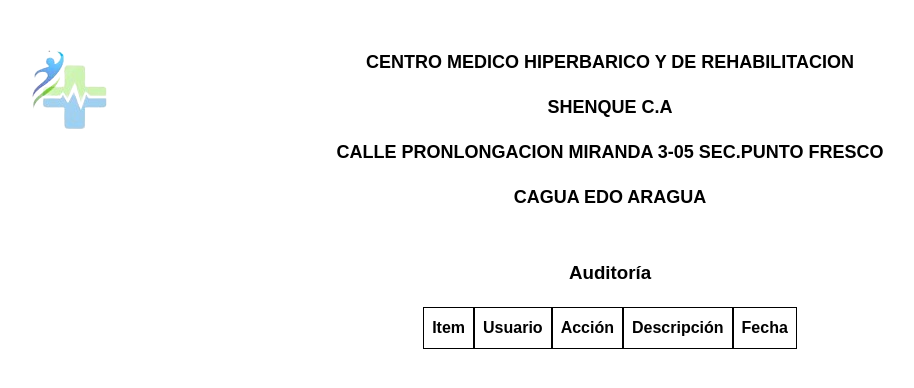
After one commit to BaloaC/SistemaClinico, a PHP site: template views/pdf/pdf_auditoria.php in a window 1280 px wide. The commit adds this page. Shown: the top 388 px of the page, without its empty margins (30-944 px from the left). Run offline with PHP 8.4, Linux system fonts and the light colour scheme; the template is opened without the code that fills it, so the values that code supplies are empty; some libraries are stand-ins or nearby versions.

Commit message:
merge con la auditoria mejorada y filtros

```diff
--- /dev/null
+++ b/assets/js/pdf/pdfAuditoria.js
@@ -0,0 +1,32 @@
+import getAll from "../global/getAll.js";
+
+const data = location.pathname.split("/")[4].split("-");
+
+
+let infoAuditoria;
+if(data[0] === "0"){
+    infoAuditoria = await getAll(`auditoria/consulta`)
+}
+
+let registros = "";
+
+if (infoAuditoria?.length > 0) {
+
+    infoAuditoria.sort((a, b) => b.auditoria_id - a.auditoria_id);
+
+    infoAuditoria.forEach(registro => {
+        registros += `
+            <tr>
+                <td>${registro.auditoria_id}</td>
+                <td>${registro.nombre_usuario}</td>
+                <td>${registro.accion}</td>
+                <td>${registro.descripcion}</td>
+                <td>${registro.fecha_creacion}</td>
+            </tr>
+        `;
+    });
+}
+
+document.getElementById("auditoria-registros").innerHTML = registros;
+
+window.print();
--- a/controllers/PdfController.php
+++ b/controllers/PdfController.php
@@ -16,4 +16,5 @@ class PdfController extends Controller {
     public function pdf_facturaMensajeria(){ return $this->view("pdf/pdf_facturaMensajeria");}
     public function pdf_consultaSeguro(){ return $this->view("pdf/pdf_consultaSeguro");}
     public function pdf_presupuesto(){ return $this->view("pdf/pdf_presupuesto");}
+    public function pdf_auditoria(){ return $this->view("pdf/pdf_auditoria");}
 }
--- a/routes/routes.php
+++ b/routes/routes.php
@@ -38,6 +38,7 @@ Router::get("/pdf/cintillo/:id", PdfController::class . '@pdf_cintillo');
 Router::get("/pdf/facturamensajeria/:id", PdfController::class . '@pdf_facturaMensajeria');
 Router::get("/pdf/consultaseguro/:id", PdfController::class . '@pdf_consultaSeguro');
 Router::get("/pdf/presupuesto/:id", PdfController::class . '@pdf_presupuesto');
+Router::get("/pdf/auditoria/:id", PdfController::class . '@pdf_auditoria');
 
 // //Login - vista
 Router::get('/login', LoginController::class . '@index');
--- a/views/auditoria/index.php
+++ b/views/auditoria/index.php
@@ -63,8 +63,9 @@
                         <!-- </div> -->
                         <button type="button" id="btn-registrar" class="btn btn-sm btn-add d-inline" onclick="filtrarAuditoria(event)"><i class="fas fa-sm fa-filter"></i> Filtrar</button>
                 </div>
-                <div class="col-6 d-flex justify-content-end align-items-center">
-                    <a href="./exportarBd" type="button" id="btn-registrar" class="btn btn-sm btn-add d-inline"><i class="fas fa-sm fa-file-export"></i>Exportar Base de Datos</a>
+                <div class="col-6 d-flex justify-content-end align-items-end flex-column">
+                    <a href="./exportarBd" type="button" id="btn-registrar" class="btn btn-sm btn-add d-inline my-3"><i class="fas fa-sm fa-file-export"></i>Exportar Base de Datos</a>
+                    <a href="#" type="button" id="btn-registrar" class="btn btn-sm btn-add d-inline" onclick="openPopup('pdf/auditoria/0')"><i class="fas fa-sm fa-file-export"></i>Exportar PDF</a>
                 </div>
                 <hr class="border-white">
             </div>
--- /dev/null
+++ b/views/pdf/pdf_auditoria.php
@@ -0,0 +1,130 @@
+<!DOCTYPE html>
+<html>
+
+<head>
+    <meta charset="UTF-8">
+    <title></title>
+    <style>
+        /* Estilos para el encabezado */
+        header {
+            /* background-color: #333;
+            color: #fff; */
+            padding: 20px;
+            /* text-align: center; */
+        }
+
+        header img {
+            text-align: start;
+            position: absolute;
+        }
+
+
+        header h1 {
+            margin: 0;
+        }
+
+        h3, header p {
+            text-align: center;
+        }
+
+        header p {
+            margin: 0;
+            font-size: 18px;
+            text-align: center;
+            line-height: 2.5;
+        }
+
+        /* Estilos para el cuerpo */
+        body {
+            font-family: Arial, sans-serif;
+            font-size: 16px;
+            line-height: 1.5;
+            margin: 0;
+            padding: 20px;
+            background-color: #fff;
+        }
+
+        /* Estilos para la sección del titulo*/
+
+        .paper {
+            display: flex;
+            justify-content: center;
+            /* margin-top: 2rem; */
+        }
+
+        .cuadro p {
+            /* text-align: center; */
+        }
+
+        .cuadro th {
+            outline: 1px solid black;
+            padding: 0.5rem;
+            text-align: start;
+        }
+
+        .tabla th, .tabla td,
+        .contacto {
+            outline: 1px solid black;
+            padding: 0.5rem;
+        }
+
+        .tabla {
+            text-align: left;
+        }
+
+        .contacto {
+            margin-top: 3rem;
+            text-align: center;
+        }
+
+        /* Estilos para la firma y sello */
+
+        .firma {
+            margin-top: 10px;
+            display: flex;
+            flex-direction: column;
+            align-items: center;
+            justify-content: center;
+        }
+
+        /* Imprimir en horizontal */
+        @media print {
+            @page {
+                size: landscape;
+            }
+        }
+    </style>
+</head>
+
+<body>
+    <header>
+        <img src="<?php echo Url::to('assets/img/logo.png'); ?>" alt="logo">
+        <p><b>CENTRO MEDICO HIPERBARICO Y DE REHABILITACION <br> SHENQUE C.A <br> CALLE PRONLONGACION MIRANDA 3-05
+                SEC.PUNTO FRESCO <br> CAGUA EDO ARAGUA</b></p>
+    </header>
+    <h3>Auditoría</h3>
+    <div class="paper">
+        <table class="tabla">
+            <thead>
+                <tr>
+                    <th>Item</th>
+                    <th>Usuario</th>
+                    <th>Acción</th>
+                    <th>Descripción</th>
+                    <th>Fecha</th>
+                </tr>
+            </thead>
+            <tbody id="auditoria-registros">
+            </tbody>
+        </table>
+    </div>
+
+    <script type="module" src="<?php echo Url::to('assets/js/pdf/pdfAuditoria.js'); ?>"></script>
+    <script>
+        window.onafterprint = function() {
+            window.close();
+        }
+    </script>
+</body>
+
+</html>
```
